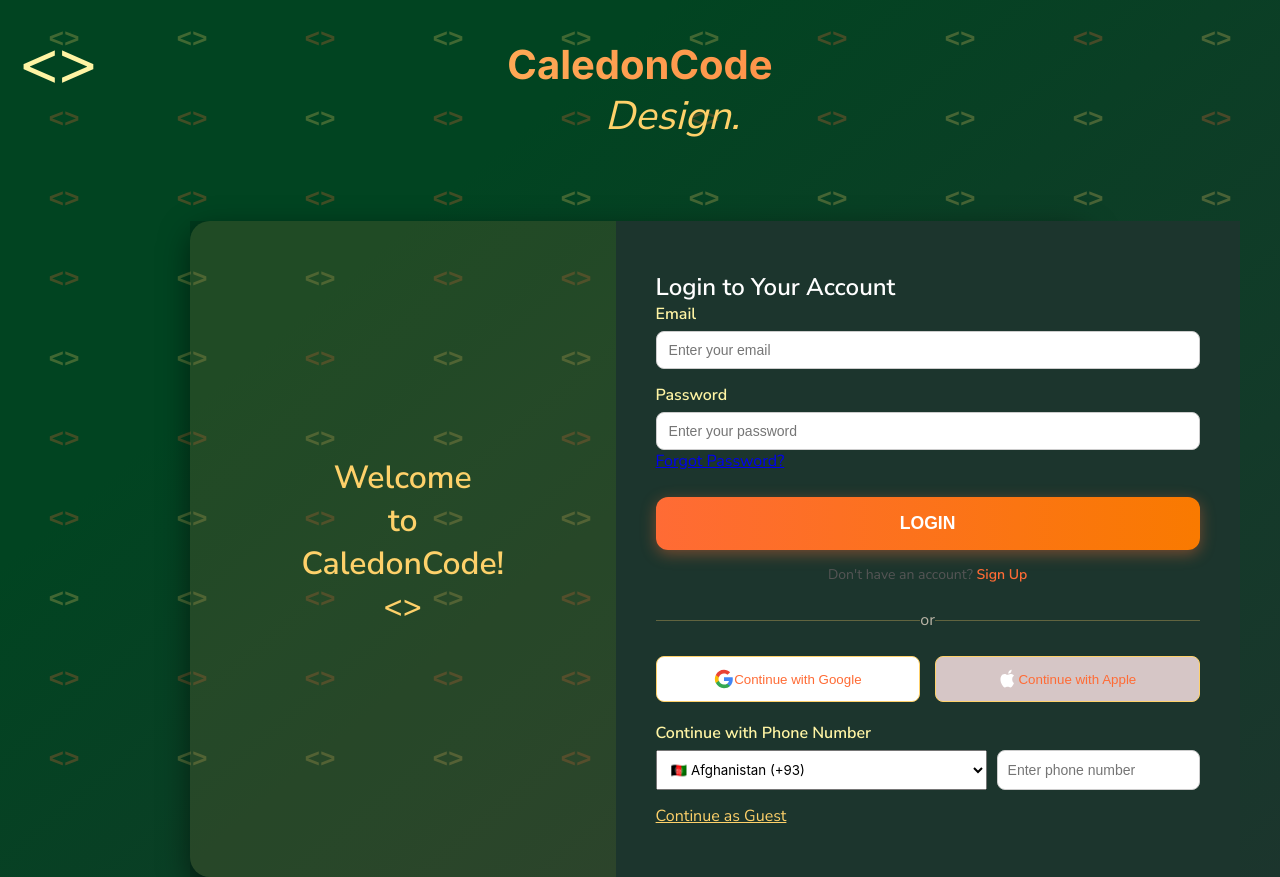
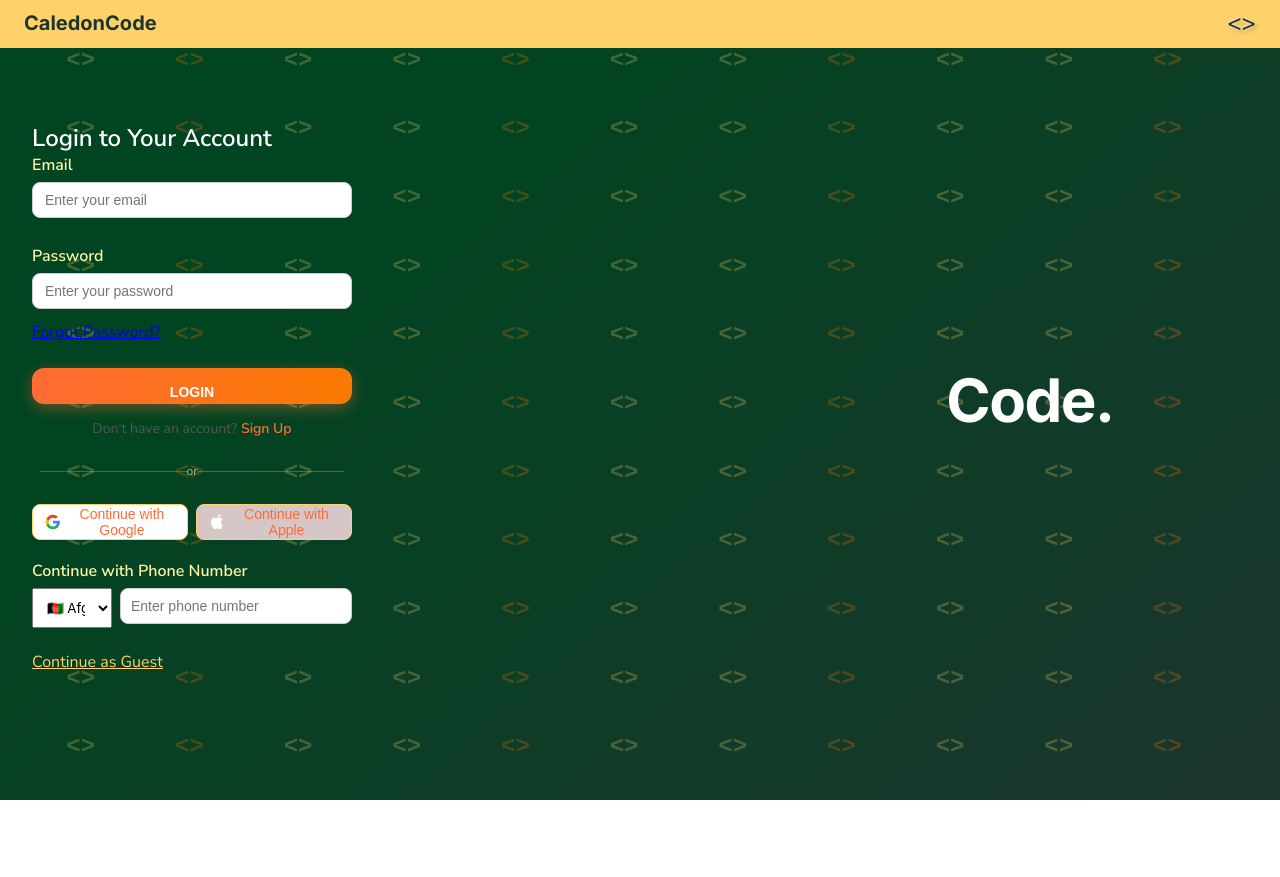
Before and after one commit to m4ddie7race/CaledonCode, a plain HTML site: page index.html in a window 1280 px wide. After the commit the page ends 800 px from the top, so only its background shows below. Drawn offline with Linux system fonts and the light colour scheme; a web font is replaced by a local one.

Commit message:
fixed login and design

```diff
--- a/index.html
+++ b/index.html
@@ -10,11 +10,11 @@
 <body>
   <!-- Animated code symbol background -->
   <div class="code-background" id="codeBackground"></div>
-
-  <!-- Nav Icon -->
-  <div class="nav-toggle" id="navToggle">&lt;&gt;</div>
-
-  <!-- Navigation Menu -->
+<header class="site-header">
+      <div class="logo-text">CaledonCode</div>
+      <span class="nav-toggle" id="navToggle">&lt;&gt;</span>
+</header>
+   <!-- Left-side Navigation -->
   <nav class="nav-menu" id="navMenu">
     <ul>
       <li><a href="#">Home</a></li>
@@ -26,18 +26,11 @@
   </nav>
 
 
-  <div class="container">
-    <header>
-      <div class="logo">CaledonCode</div>
-      <div class="tagline"><span>Web.</span>
-  <span>Code.</span>
-  <span>Design.</span>
-  <span>Deliver.</span>
-</div>
     </header>
      <div class="typewriter-wrapper">
     <p id="typewriter-text"></p>
     </div>
+
     <div class="login-container">
       <div class="brand-section">
         <div class="brand-content">
@@ -70,6 +63,14 @@
           <p class="signup-text">
   Don't have an account? <a href="/signup">Sign Up</a>
 </p>
+
+<div class="cycling-wordmark">
+  <span class="first">CaledonCode</span>
+  <span>Web.</span>
+  <span>Code.</span>
+  <span>Design.</span>
+  <span>Deliver.</span>
+</div>
 
 
           <div class="divider">or </div>
@@ -108,9 +109,7 @@
 
 
         </form>
-      </div>
     </div>
-  </div>
 
   <script src="script.js"></script>
 </body>
--- a/script.js
+++ b/script.js
@@ -14,51 +14,6 @@
   navMenu.classList.toggle('active');
 });
 });
-
-// Logo, Heading, and Subheading Typewriter
-
-// Heading
-const headingText = ["Welcome", "to", "CaledonCode!", "<>"];
-const headingElem = document.getElementById("typewriter-heading");
-headingElem.textContent = "";
-
-// Create spans for each line
-headingText.forEach((line, index) => {
-  const span = document.createElement("span");
-  span.classList.add("line");
-  span.dataset.text = line;
-  span.style.color = "#FED16A"; // <-- change this to any color you want
-  headingElem.appendChild(span);
-
-  // Add a <br> after every line except the last
-  if (index < headingText.length - 1) {
-    headingElem.appendChild(document.createElement("br"));
-  }
-});
-
-const spans = headingElem.querySelectorAll(".line");
-let currentLine = 0;
-let currentChar = 0;
-
-function typeLine() {
-  const span = spans[currentLine];
-  const text = span.dataset.text;
-
-  if (currentChar < text.length) {
-    span.textContent += text[currentChar];
-    currentChar++;
-    setTimeout(typeLine, 100); // typing speed
-  } else {
-    currentLine++;
-    currentChar = 0;
-    if (currentLine < spans.length) {
-      setTimeout(typeLine, 200); // pause before next line
-    }
-  }
-}
-
-// Start typing
-typeLine();
 
 
 
@@ -332,32 +287,16 @@
 });
 
 
-  // Background animation (no overlap)
   // Background fill with evenly spaced "<>"
-const colors = ["#FF6B35", "#FED16A"]; // vibrant orange & code yellow
-const cols = 10;  // number of symbols across
-const rows = 10;  // number of symbols down
+const totalSymbols = 144; // 12 columns × 12 rows
 
-for (let row = 0; row < rows; row++) {
-  for (let col = 0; col < cols; col++) {
-    const symbol = document.createElement("div");
-    symbol.className = "code-symbol";
-    symbol.textContent = "<>";
+for (let i = 0; i < totalSymbols; i++) {
+  const symbol = document.createElement("span");
+  symbol.className = "code-symbol";
+  symbol.textContent = "<>";
+  codeBackground.appendChild(symbol);
+}
 
-    symbol.style.color = colors[Math.floor(Math.random() * colors.length)];
-    symbol.style.fontSize = "26px";
-    symbol.style.position = "absolute";
-
-    // evenly spaced positions
-    const x = (col + 0.5) * (100 / cols);
-    const y = (row + 0.5) * (100 / rows);
-
-    symbol.style.left = x + "%";
-    symbol.style.top = y + "%";
-
-    codeBackground.appendChild(symbol);
-  }
-}
 
 
   // Form validation
--- a/style.css
+++ b/style.css
@@ -20,39 +20,62 @@
   color: white;
   min-height: 100vh;
   display: flex;
-  justify-content: center;
-  align-items: center;
+  flex-direction: row;
+  justify-content: flex-start;
+  align-items: flex flex-start;
   overflow-x:hidden;
   width: 100%;
 
 }
+.site-header {
+  width: 100%;
+  height: 48px;
+  background: #FED16A;
+  border-bottom: 2px solid #FED16A;
+  padding: 12px 24px;
+  display: flex;
+  align-items: center;
+  position: fixed;
+  justify-content: space-between;
+  z-index: 1000;
+}
+
+.header-content {
+  display: flex;
+  align-items: center;
+  gap: 12px; /* gap between <> and text */
+}
 
 /* Nav Icon */
 .nav-toggle {
-  position: absolute;
-  top: 20px;
-  left: 20px;
-  font-size: 4rem;
-  font-weight: bold;
-  color: var(--warm-white);
+  font-size: 24px;
+  font-weight: 900;
+  color:#1C352D;
+   text-shadow:
+    0 0 3px #fff,
+    0 0 6px #FED16A,
+    2px 2px 4px rgba(0,0,0,0.3);
   cursor: pointer;
-  z-index: 1000;
+  z-index: 100;
 }
 
 /* Nav Menu */
 .nav-menu {
-  position: fixed;
+  position:fixed;
   top: 0;
-  left: -100%;
-  width: 250px;
+  right: -192px;
+  width: 192px;
   height: 100%;
-  background:rgba(28, 53, 45, 0.274);
+  background:#FED16A;
+  padding: 16px 8px;
+  display: flex;
+  flex-direction: column;
   backdrop-filter: blur(10px);
-  transition: left 0.3s ease;
-  z-index: 999;
+  transition: right 0.3s ease;
+  z-index: 99;
 }
 .nav-menu.active {
-  left: 0;
+  right: 0;
 }
 .nav-menu ul {
   list-style: none;
@@ -62,7 +85,7 @@
   margin: 20px 0;
 }
 .nav-menu ul li a {
-  color: var(--golden-amber);
+  color: white;
   text-decoration: none;
   font-size: 1.2rem;
   font-weight: bold;
@@ -70,6 +93,12 @@
 
 /* Animated code symbol background */
 .code-background {
+  display: grid;
+  grid-template-columns: repeat(12,1fr);
+  gap: 24px;
+  font-family: monospace;
+  font-size: 24px;
+  color: #FED16A;
   position: fixed;
   top: 0;
   left: 0;
@@ -77,6 +106,13 @@
   height: 100%;
   pointer-events: none;
   z-index: -1;
+}
+.code-background span {
+  color: #FED16A; /* yellow default */
+}
+
+.code-background span:nth-child(3n) {
+  color: #F97A00; /* orange every 3rd symbol */
 }
 
 .code-symbol {
@@ -101,14 +137,12 @@
   text-align: center;
   margin-bottom: 30px;
 }
-.logo {
+.logo-text {
   font-family: 'Inter', sans-serif;
-  font-size: 2.5rem;
-  font-weight: bold;
-  background: linear-gradient(to right, var(--golden-amber), var(--vibrant-orange));
-  -webkit-background-clip: text;
-  background-clip: text;
-  color: transparent;
+  font-size: 20px;
+  font-weight: 700;
+  color: #1C352D
+
 }
 .tagline {
   font-style: italic;
@@ -126,98 +160,14 @@
   letter-spacing: 2px;
   text-align: center;
 }
-
-#typewriter-heading {
-  font-size: 2rem;
-  font-weight: bold;
-  margin-bottom: 8px;
-  text-align: center;
-  border-right: none;
-  white-space: nowrap;
-  overflow: hidden;
-  display: inline-block;
-}
-
-
-/* Login Container */
-.login-container {
-  display: grid;
-  grid-template-columns: 1fr 1.2fr; /* left brand | right login */
-  align-items: stretch;
-  width: min(56.25em, 96vw);
-  background: rgba(254, 209, 106, 0.15);
-  border-radius: 1.25em;
-  max-width: 100%;
-  overflow: visible;
-  margin: 0 auto;
-  box-shadow: 0 10px 30px rgba(0,0,0,0.5);
-  box-sizing: border-box;
-}
-
-
-@media (max-width: 900px) {
-  .login-container {
-    grid-template-columns: 1fr;
-    width: 96vw;
-    margin: auto;
-  }
-  .brand-section {
-    border-radius: 20px 20px 0 0;
-    padding: 30px 20px;
-  }
-  .login-section {
-    border-radius: 0 0 20px 20px;
-    padding: 30px 20px;
-  }
-}
-/* Keep your existing mobile query */
-@media (max-width: 900px) {
-  .login-container {
-    grid-template-columns: 1fr;
-    width: 96vw;
-    margin: auto;
-  }
-  .brand-section {
-    border-radius: 20px 20px 0 0;
-  }
-  .login-section {
-    border-radius: 0 0 20px 20px;
-  }
-}
-
-/* ADD this new query for wide screens */
-@media (min-width: 1600px) {
-  .login-container {
-    width: min(70em, 80vw); /* Slightly larger on big screens */
-  }
-  .tagline {
-    font-size: 2.8rem; /* Slightly smaller on big screens */
-  }
-  .container {
-    padding: 0 2rem; /* More padding on wide screens */
-  }
-}
-.brand-section {
-  padding: 50px 40px;
-  background: rgba(0,0,0,0.15);
-  display: flex;
-  align-items: center;
-  justify-content: center;
-}
-
-.login-title {
-  font-size: 2.2rem;
-  font-weight: 700;
-  color: var(--vibrant-yellow);
-  margin-bottom: 10px;
-  text-shadow: 0 0 10px rgba(255, 215, 0, 0.3);
-}
-
-
 .login-section {
-  padding: 50px 40px;
-  background:var(--deep-forest);
-  box-shadow: none;
+  margin-top: 90px;
+   max-width: 384px;
+   width: 100%;
+   padding: 32px;
+   display:flex;
+   flex-direction: column;
+   gap:16px;
 }
 
 .form-group {
@@ -234,6 +184,8 @@
 
 .form-group input {
   padding: 10px 12px;
+  height: 36px;
+  margin-bottom: 12px;
   border: 1px solid #ccc;
   border-radius: 8px;
   font-size: 14px;
@@ -257,13 +209,14 @@
 /* Buttons */
 .btn-login {
   width: 100%;
+  height: 36px;
   padding: 16px;
   background: linear-gradient(to right, var(--vibrant-orange), var(--code-orange));
   border: none;
   border-radius: 12px;
   color: white;
   font-weight: bold;
-  font-size: 1.1rem;
+  font-size: 14px;
   cursor: pointer;
   margin-top: 10px;
   transition: all 0.3s ease;
@@ -283,6 +236,8 @@
   align-items: center;
   margin: 25px 0;
   color: var(--soft-grey);
+  font-size: 12px;
+  padding: 0 8px;
 }
 .divider::before,
 .divider::after {
@@ -320,13 +275,15 @@
 .social-login {
   display: flex;
   justify-content: center;
-  gap: 15px;
+  gap: 8px;
   margin-bottom: 20px;
   color: black;
 }
 .social-btn {
   flex: 1;
-  padding: 12px;
+  height: 36px;
+  padding: 0 12px;
+  font-size: 14px;
   border-radius: 8px;
   border: 1px solid var(--golden-amber);
   background: rgba(254, 209, 106, 0.1);
@@ -336,6 +293,7 @@
   justify-content: center;
   color: var(--vibrant-orange);
   transition: all 0.3s ease;
+  gap: 8px;
 }
 
 .social-btn:hover {
@@ -344,7 +302,9 @@
 
 .social-btn i {
   margin-right: 8px;
-  font-size: 1.2rem;
+  font-size: 14px;
+  height: 36px;
+  gap: 8px;
 }
 
 .google {
@@ -358,15 +318,18 @@
 /* Phone Login */
 .phone-login .phone-input {
   display: flex;
-  gap: 10px;
+  gap: 8px;
 }
 #countryCode {
-  flex: 1;
-  padding: 10px;
+  height: 40px;
+  width: 80px;
+  display: flex;
+  padding: 0 10px;
 }
 #phone {
-  flex: 2;
-  padding: 10px;
+  flex: 1;
+  height: 36px;
+  padding: 0 10px;
 }
 
 
@@ -378,51 +341,6 @@
 select {
   font-family: 'NotoColorEmojiLimited', -apple-system, 'Segoe UI Emoji', sans-serif;
 }
-.typewriter-wrapper {
-  display: flex;
-  justify-content: center;
-  align-items: center;
-  min-height: 3rem;    /* keeps vertical space stable */
-  width: 100%;
-}
-/* Typewriter cursor effect */
-#typewriter-heading,
-#typewriter-text {
-  font-size: 2rem;
-  font-weight: bold;
-  margin-bottom: 8px;
-  text-align: center;
-  border-right: none; /* orange cursor */
-  white-space: nowrap;
-  overflow: hidden;
-  display: inline-block;
-  min-width: 18ch;   /* reserve horizontal space */
-  min-height: 2.5rem; /* reserve vertical space */
-}
-
-
-@keyframes blink {
-  0%, 50% { opacity: 1; }
-  51%, 100% { opacity: 0; }
-}
-.tagline {
-  font-style: italic;
-  color: var(--code-yellow);
-  font-size: 2.5rem;
-  display: flex;
-  justify-content: center;
-  gap: 5px;
-}
-
-.tagline span {
-  opacity: 0;
-  animation: fadeInOut 8s infinite;
-}
-
-.tagline span:nth-child(1) { animation-delay: 0s; }
-.tagline span:nth-child(2) { animation-delay: 2s; }
-.tagline span:nth-child(3) { animation-delay: 4s; }
-.tagline span:nth-child(4) { animation-delay: 6s; }
 
 @keyframes fadeInOut {
   0% { opacity: 0; }
@@ -431,3 +349,64 @@
   35% { opacity: 0; }
   100% { opacity: 0; }
 }
+
+.cycling-wordmark {
+  position: fixed;
+  right: 50px; /* Distance from right edge */
+  top: 50%; /* Center vertically */
+  transform: translateY(-50%); /* Adjust for exact vertical centering */
+  font-size: 60px;
+  font-weight: 700;
+  font-family: 'Inter', sans-serif;
+  color: white;
+  letter-spacing: -0.025em;
+  overflow: hidden;
+  height: 72px;
+  width: 400px;
+  text-align: center;
+  z-index: 10; /* Ensure it's above other elements */
+}
+
+.cycling-wordmark span {
+  position: absolute;
+  top: 0;
+  right: 0;
+  opacity: 0;
+  width: 100%;
+  animation: cycleWords 10s infinite;
+}
+
+.cycling-wordmark span:nth-child(1) { animation-delay: 0s; }
+.cycling-wordmark span:nth-child(2) { animation-delay: 2s; }
+.cycling-wordmark span:nth-child(3) { animation-delay: 4s; }
+.cycling-wordmark span:nth-child(4) { animation-delay: 6s; }
+.cycling-wordmark span:nth-child(5) { animation-delay: 8s; }
+
+/* Cycling animation */
+@keyframes cycleWords {
+  0% {
+    opacity: 0;
+    transform: translateY(100%);
+  }
+  5% {
+    opacity: 1;
+    transform: translateY(0);
+  }
+  20% {
+    opacity: 1;
+    transform: translateY(0);
+  }
+  25% {
+    opacity: 0;
+    transform: translateY(-100%);
+  }
+  100% {
+    opacity: 0;
+    transform: translateY(-100%);
+  }
+}
+
+/* Hover effect */
+.cycling-wordmark:hover span {
+  animation-play-state: paused;
+}
```
